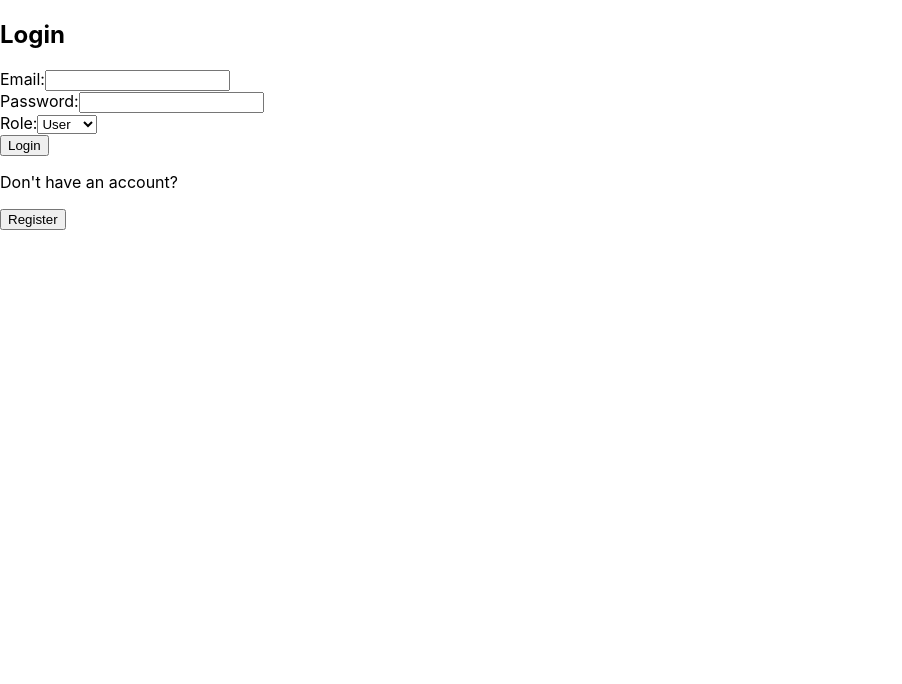
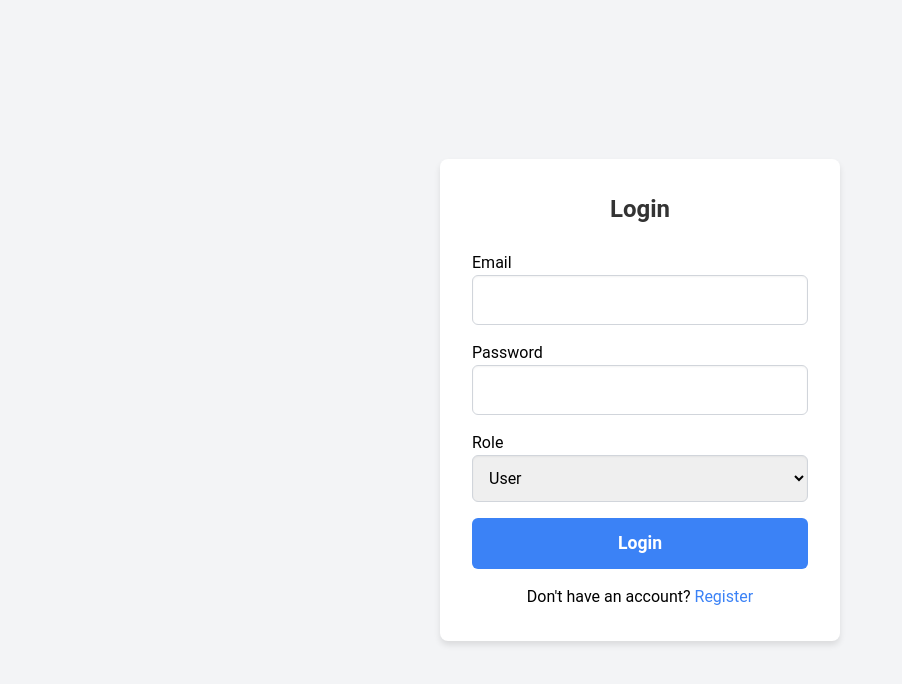
Before and after one commit to alphajjjett/apt.api, a React (Create React App) app in the folder frontend/arm-vehicle-management/: page / in a window 1280 px wide. Shown: the top 684 px of the page, without its empty margins (0-902 px from the left). Built offline with nearby package versions, Linux system fonts and the light colour scheme.

Commit message:
commit css

```diff
--- a/frontend/arm-vehicle-management/package.json
+++ b/frontend/arm-vehicle-management/package.json
@@ -37,5 +37,10 @@
       "last 1 firefox version",
       "last 1 safari version"
     ]
+  },
+  "devDependencies": {
+    "autoprefixer": "^10.4.20",
+    "postcss": "^8.4.49",
+    "tailwindcss": "^3.4.16"
   }
 }
--- a/frontend/arm-vehicle-management/src/App.jsx
+++ b/frontend/arm-vehicle-management/src/App.jsx
@@ -18,6 +18,8 @@ import BookingPage from './pages/BookingPage';
 import BookingStatusPage from './pages/BookingStatusPage';
 
 import VehicleReturnPage from './pages/VehicleReturnPage';
+
+import './index.css';
 
 
 
--- a/frontend/arm-vehicle-management/src/index.css
+++ b/frontend/arm-vehicle-management/src/index.css
@@ -1,3 +1,7 @@
+@tailwind base;
+@tailwind components;
+@tailwind utilities;
+
 body {
   margin: 0;
   font-family: -apple-system, BlinkMacSystemFont, 'Segoe UI', 'Roboto', 'Oxygen',
--- a/frontend/arm-vehicle-management/src/pages/Login.jsx
+++ b/frontend/arm-vehicle-management/src/pages/Login.jsx
@@ -1,6 +1,7 @@
 import React, { useState } from 'react';
 import axios from 'axios';
 import { useNavigate } from 'react-router-dom';
+import '../styles/Login.css'; // นำเข้าไฟล์ CSS ที่ถูกต้อง
 
 const Login = () => {
   const [email, setEmail] = useState('');
@@ -32,41 +33,60 @@ const Login = () => {
   };
 
   return (
-    <div>
+    <div className="login-container">
+      <div className="login-form">
         <h2>Login</h2>
-      {error && <p style={{ color: 'red' }}>{error}</p>}
+        {error && <p className="error-message">{error}</p>}
+
         <form onSubmit={handleLogin}>
           <div>
-          <label>Email:</label>
+            <label htmlFor="email" className="block">Email</label>
             <input
+              id="email"
               type="email"
               value={email}
               onChange={(e) => setEmail(e.target.value)}
               required
+              className="input-field"
             />
           </div>
+
           <div>
-          <label>Password:</label>
+            <label htmlFor="password" className="block">Password</label>
             <input
+              id="password"
               type="password"
               value={password}
               onChange={(e) => setPassword(e.target.value)}
               required
+              className="input-field"
             />
           </div>
+
           <div>
-          <label>Role:</label>
-          <select value={role} onChange={(e) => setRole(e.target.value)}>
+            <label htmlFor="role" className="block">Role</label>
+            <select
+              id="role"
+              value={role}
+              onChange={(e) => setRole(e.target.value)}
+              className="select-role"
+            >
               <option value="user">User</option>
               <option value="admin">Admin</option>
             </select>
           </div>
-        <button type="submit">Login</button>
+
+          <button
+            type="submit"
+            className="button"
+          >
+            Login
+          </button>
         </form>
 
-      <div>
-        <p>Don't have an account?</p>
-        <button onClick={goToRegister}>Register</button> {/* Button to navigate to the register page */}
+        <div className="register-link">
+          <p>Don't have an account? <a href="/register" onClick={goToRegister}>Register</a></p>
+        </div>
       </div>
     </div>
   );
--- a/frontend/arm-vehicle-management/src/pages/Register.jsx
+++ b/frontend/arm-vehicle-management/src/pages/Register.jsx
@@ -1,19 +1,20 @@
 import React, { useState } from 'react';
 import axios from 'axios';
 import { useNavigate } from 'react-router-dom';
+import '../styles/Register.css';  // Import your external CSS file
 
 const Register = () => {
-  const [name, setName] = useState(''); // Add state for name
+  const [name, setName] = useState('');
   const [email, setEmail] = useState('');
   const [password, setPassword] = useState('');
-  const [description, setDescription] = useState('');  // State for description
+  const [description, setDescription] = useState('');
   const [error, setError] = useState(null);
   const navigate = useNavigate();
 
   const handleRegister = async (e) => {
     e.preventDefault();
 
-    if (!name || !email || !password || !description) {  // Ensure description is provided
+    if (!name || !email || !password || !description) {
       setError('Please fill in all fields.');
       return;
     }
@@ -23,59 +24,80 @@ const Register = () => {
         name,
         email,
         password,
-        description,  // Add description to the request
-        role: 'user'  // Ensure role is always 'user'
+        description,
+        role: 'user',
       });
       localStorage.setItem('token', response.data.token);
       navigate('/dashboard');
     } catch (err) {
-      console.error(err); // Log the full error for debugging
+      console.error(err);
       setError('Failed to register. Please try again.');
     }
   };
 
   return (
-    <div>
-      <h2>Register</h2>
-      {error && <p>{error}</p>}
+    <div className="min-h-screen flex justify-center items-center bg-gray-100 py-6">
+      <div className="bg-white p-8 rounded-lg shadow-md w-full max-w-lg">
+        <h2 className="text-3xl font-bold text-center mb-6">Register</h2>
+        {error && <p className="text-red-500 text-center mb-4">{error}</p>}
         <form onSubmit={handleRegister}>
-        <div>
-          <label>Name:</label>
+          <div className="mb-4">
+            <label className="block text-sm font-medium text-gray-700">Name:</label>
             <input
               type="text"
               value={name}
               onChange={(e) => setName(e.target.value)}
               required
+              className="mt-1 block w-full px-4 py-2 border border-gray-300 rounded-md focus:outline-none focus:ring-2 focus:ring-blue-500"
             />
           </div>
-        <div>
-          <label>Email:</label>
+          <div className="mb-4">
+            <label className="block text-sm font-medium text-gray-700">Email:</label>
             <input
               type="email"
               value={email}
               onChange={(e) => setEmail(e.target.value)}
               required
+              className="mt-1 block w-full px-4 py-2 border border-gray-300 rounded-md focus:outline-none focus:ring-2 focus:ring-blue-500"
             />
           </div>
-        <div>
-          <label>Password:</label>
+          <div className="mb-4">
+            <label className="block text-sm font-medium text-gray-700">Password:</label>
             <input
               type="password"
               value={password}
               onChange={(e) => setPassword(e.target.value)}
               required
+              className="mt-1 block w-full px-4 py-2 border border-gray-300 rounded-md focus:outline-none focus:ring-2 focus:ring-blue-500"
             />
           </div>
-        <div>
-          <label>Description:</label>  {/* Add Description Input */}
+          <div className="mb-6">
+            <label className="block text-sm font-medium text-gray-700">Description:</label>
             <textarea
               value={description}
               onChange={(e) => setDescription(e.target.value)}
               required
+              className="mt-1 block w-full px-4 py-2 border border-gray-300 rounded-md focus:outline-none focus:ring-2 focus:ring-blue-500"
             />
           </div>
-        <button type="submit">Register</button>
+          <button
+            type="submit"
+            className="w-full bg-blue-500 text-white py-2 px-4 rounded-md hover:bg-blue-600 focus:outline-none focus:ring-2 focus:ring-blue-500"
+          >
+            Register
+          </button>
         </form>
+
+        {/* Add Navigation Buttons */}
+        <div className="mt-4 flex justify-between">
+          <button
+            onClick={() => navigate('/')}
+            className="w-full bg-red-500 text-white py-2 px-4 rounded-md hover:bg-red-600 focus:outline-none focus:ring-2 focus:ring-red-500"
+          >
+            Cancel
+          </button>
+        </div>
+      </div>
     </div>
   );
 };
--- /dev/null
+++ b/frontend/arm-vehicle-management/src/styles/Dashboard.css
@@ -0,0 +1,46 @@
+/* src/styles/dashboard.css */
+
+body {
+    font-family: 'Roboto', sans-serif;
+  }
+
+  h2 {
+    font-size: 2.5rem;
+    font-weight: 700;
+    color: #333;
+  }
+
+  h3 {
+    font-size: 1.5rem;
+    font-weight: 600;
+    color: #555;
+  }
+
+  ul {
+    padding-left: 20px;
+  }
+
+  ul li {
+    margin-bottom: 0.5rem;
+  }
+
+  ul li a {
+    font-size: 1.1rem;
+  }
+
+  ul li a:hover {
+    text-decoration: underline;
+  }
+
+  button {
+    font-size: 1.1rem;
+    font-weight: bold;
+  }
+
+  button:hover {
+    cursor: pointer;
+  }
+
+  button:focus {
+    outline: none;
+  }
--- /dev/null
+++ b/frontend/arm-vehicle-management/src/styles/Login.css
@@ -0,0 +1,82 @@
+/* Login.css */
+.login-container {
+  min-height: 100vh;
+  display: flex;
+  justify-content: center;
+  align-items: center;
+  background-color: #f3f4f6; /* เทาอ่อน */
+}
+
+.login-form {
+  background-color: white;
+  padding: 2rem;
+  border-radius: 0.5rem;
+  box-shadow: 0 4px 6px rgba(0, 0, 0, 0.1);
+  width: 100%;
+  max-width: 400px;
+}
+
+.login-form h2 {
+  font-size: 1.5rem;
+  font-weight: bold;
+  margin-bottom: 1.5rem;
+  text-align: center;
+}
+
+.error-message {
+  color: red;
+  text-align: center;
+  margin-bottom: 1rem;
+}
+
+.input-field {
+  width: 100%;
+  padding: 0.75rem;
+  border: 1px solid #d1d5db;
+  border-radius: 0.375rem;
+  box-shadow: inset 0 1px 2px rgba(0, 0, 0, 0.05);
+  margin-bottom: 1rem;
+}
+
+.input-field:focus {
+  outline: none;
+  ring: 2px solid #3b82f6;
+}
+
+.select-role {
+  width: 100%;
+  padding: 0.75rem;
+  border: 1px solid #d1d5db;
+  border-radius: 0.375rem;
+  box-shadow: inset 0 1px 2px rgba(0, 0, 0, 0.05);
+  margin-bottom: 1rem;
+}
+
+.button {
+  width: 100%;
+  padding: 0.75rem;
+  background-color: #3b82f6;
+  color: white;
+  font-weight: bold;
+  border-radius: 0.375rem;
+  border: none;
+  cursor: pointer;
+}
+
+.button:hover {
+  background-color: #2563eb;
+}
+
+.register-link {
+  margin-top: 1rem;
+  text-align: center;
+}
+
+.register-link a {
+  color: #3b82f6;
+  text-decoration: none;
+}
+
+.register-link a:hover {
+  text-decoration: underline;
+}
--- /dev/null
+++ b/frontend/arm-vehicle-management/src/styles/Register.css
@@ -0,0 +1,35 @@
+/* src/styles/register.css */
+
+body {
+    background-color: #f3f4f6;
+    font-family: 'Roboto', sans-serif;
+  }
+
+  h2 {
+    font-size: 2rem;
+    font-weight: 600;
+    color: #333;
+  }
+
+  form {
+    display: flex;
+    flex-direction: column;
+  }
+
+  input, textarea {
+    font-size: 1rem;
+    padding: 0.5rem;
+  }
+
+  button {
+    font-size: 1.1rem;
+    font-weight: bold;
+  }
+
+  button:hover {
+    cursor: pointer;
+  }
+
+  button:focus {
+    outline: none;
+  }
--- /dev/null
+++ b/frontend/arm-vehicle-management/tailwind.config.js
@@ -0,0 +1,10 @@
+/** @type {import('tailwindcss').Config} */
+module.exports = {
+  content: [
+    "./src/**/*.{html,js,jsx,ts,tsx}",
+  ],
+  theme: {
+    extend: {},
+  },
+  plugins: [],
+}
```
Also changed, not shown: frontend/arm-vehicle-management/src/pages/Dashboard.jsx (+36 -32 lines), 1 other file (tests, documents, lock files or other folders). Lines whose indentation alone changed are shown as unchanged.
